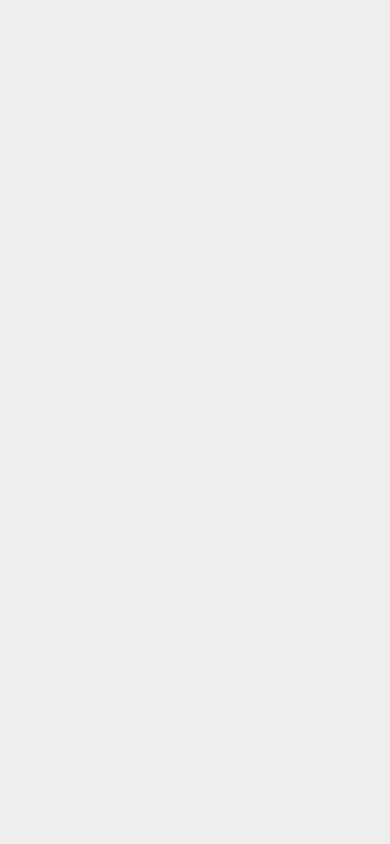
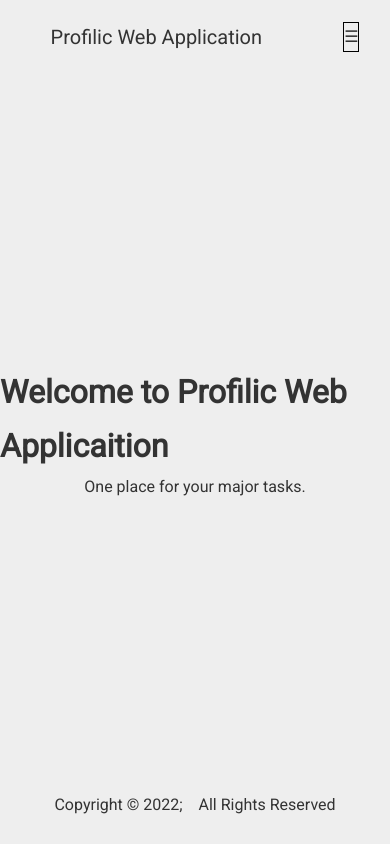
Before and after one commit to Anurag-1427/Major-Project---Profilic, a React (Create React App) app in the folder client/: page /landingpage in a window 390 px wide. Built offline with nearby package versions, Linux system fonts and the light colour scheme.

Commit message:
major bug and landing page added

```diff
--- a/client/public/index.html
+++ b/client/public/index.html
@@ -24,7 +24,10 @@
       work correctly both with client-side routing and a non-root public URL.
       Learn how to configure a non-root public URL by running `npm run build`.
     -->
-    <title>React App</title>
+    <style>
+      @import url('https://fonts.googleapis.com/css2?family=Open+Sans&family=Roboto&display=swap');
+    </style>
+    <title>Profilic - Major Project</title>
   </head>
   <body>
     <noscript>You need to enable JavaScript to run this app.</noscript>
--- a/client/src/App.js
+++ b/client/src/App.js
@@ -10,10 +10,10 @@ import LoginScreen from "./components/screens/LoginScreen";
 import RegisterScreen from "./components/screens/RegisterScreen";
 import ForgotPasswordScreen from "./components/screens/ForgotPasswordScreen";
 import ResetPasswordScreen from "./components/screens/ResetPasswordScreen";
+import LandingPage from "./components/screens/LandingPage";
 
 const App = () => {
   return (
-    <>
     <Router>
       <div className="app">
         <Switch>
@@ -30,10 +30,10 @@ const App = () => {
             path="/resetpassword/:resetToken"
             component={ResetPasswordScreen}
           />
+          <Route exact path="/landingpage" component={LandingPage} />
         </Switch>
       </div>
     </Router>
-    </>
   );
 };
 
--- a/client/src/components/routing/PrivateRoute.js
+++ b/client/src/components/routing/PrivateRoute.js
@@ -3,18 +3,16 @@ import { Redirect, Route } from "react-router-dom";
 
 const PrivateRoute = ({ component: Component, ...rest }) => {
   return (
-    <>
     <Route
       {...rest}
       render={(props) =>
         localStorage.getItem("authToken") ? (
           <Component {...props} />
         ) : (
-            <Redirect to="/login" />
+          <Redirect to="/landingpage" />
         )
       }
     />
-    </>
   );
 };
 
--- /dev/null
+++ b/client/src/components/screens/LandingPage.css
@@ -0,0 +1,133 @@
+*{
+    margin: 0;
+    padding: 0;
+    box-sizing: border-box;
+    overflow: hidden;
+}
+.viewport{
+    width: 100vw;
+    height: 100vh;
+    /* border: 1px solid black; */
+}
+
+/* Navbar */
+.navbar{
+    /* border: 1px solid black; */
+    display: flex;
+    justify-content: space-around;
+}
+.logo{
+    /* border: 1px solid black; */
+    display: flex;
+    align-items: center;
+    justify-content: center;
+    padding: 20px;
+    font-size: 20px;
+}
+.nav_links{
+    /* border: 1px solid red; */
+    display: flex;
+    align-items: center;
+    justify-content: center;
+    /* margin-right: 30px; */
+}
+.link{
+    display: flex;
+    align-items: center;
+    justify-content: center;
+}
+.link a {
+    margin-left: 35px;
+    margin-right: 35px;
+    text-decoration: none;
+    color: coral;
+}
+.hamburger_icon {
+    /* border: 1px solid black; */
+    display: flex;
+    align-items: center;
+    justify-content: center;
+    display: none;
+    cursor: pointer;
+}
+
+/*  Sidenav */
+.sidenav {
+    height: 100%;
+    width: 0;
+    position: fixed;
+    z-index: 1;
+    top: 0;
+    right: 0;
+    background-color: white;
+    overflow-x: hidden;
+    transition: 0.5s;
+    padding-top: 60px;
+    box-shadow: -3px 0 5px 0 #555;
+}
+
+.sidenav a {
+    padding: 8px 8px 8px 32px;
+    text-decoration: none;
+    font-size: 25px;
+    color: #000;
+    display: block;
+    transition: 0.3s;
+}
+
+.sidenav a:hover {
+    color: coral;
+}
+
+.sidenav .closebtn {
+    position: absolute;
+    top: 0;
+    right: 25px;
+    font-size: 36px;
+    margin-left: 50px;
+}
+
+/* Landing Screen */
+.landing_screen{
+    min-height: 85vh;
+    display: flex;
+    /* border: 1px solid black; */
+}
+.content{
+    width: 100%;
+    height: 85vh;
+    /* border: 1px solid black; */
+    display: flex;
+    align-items: center;
+    justify-content: center;
+    flex-direction: column;
+}
+/* .right_content{
+    width: 50%;
+    height: 85vh;
+    border: 1px solid black;
+    display: flex;
+    align-items: center;
+    justify-content: center;
+} */
+
+/* Footer */
+.footer{
+    /* border: 1px solid black; */
+    display: flex;
+    align-items: center;
+    justify-content: center;
+}
+
+@media screen and (max-width: 1024px) {
+    .hamburger_icon {
+            display: inline;
+            border: 1px solid black;
+            display: flex;
+            align-items: center;
+            justify-content: center;
+        }
+    .link{
+        display: none;
+    }
+}
--- /dev/null
+++ b/client/src/components/screens/LandingPage.js
@@ -0,0 +1,50 @@
+import React from "react";
+import { Link } from "react-router-dom";
+import "./LandingPage.css";
+
+const LandingPage = () => {
+  const openNav = () => {
+    document.getElementById("mySidenav").style.width = "250px";
+  };
+  const closeNav = () => {
+    document.getElementById("mySidenav").style.width = "0";
+  };
+  return (
+    <div className="viewport">
+      <div className="navbar">
+        <div className="logo">Profilic Web Application</div>
+        <div className="nav_links">
+          <ul>
+            <div className="link">
+              <Link to="landingpage">Home</Link>
+              <Link to="login">Login</Link>
+              <Link to="register">Register</Link>
+            </div>
+          </ul>
+          <div className="hamburger_icon" onClick={openNav}>
+            &#9776;
+          </div>
+          <div id="mySidenav" class="sidenav">
+            <Link className="closebtn" onClick={closeNav}>
+              &times;
+            </Link>
+            <Link to="landingpage">Home</Link>
+            <Link to="register">Register</Link>
+            <Link to="login">Login</Link>
+          </div>
+        </div>
+      </div>
+      <div className="landing_screen">
+        <div className="content">
+          <h1>Welcome to Profilic Web Applicaition</h1>
+          <p>One place for your major tasks.</p>
+        </div>
+      </div>
+      <div className="footer">
+        Copyright &copy; 2022; &nbsp;&nbsp; All Rights Reserved
+      </div>
+    </div>
+  );
+};
+
+export default LandingPage;
--- a/client/src/index.css
+++ b/client/src/index.css
@@ -2,10 +2,12 @@
   margin: 0;
   padding: 0;
   box-sizing: border-box;
+  font-family: 'Open Sans', sans-serif;
+    font-family: 'Roboto', sans-serif;
 }
 
 body {
-  font-family: Arial, Helvetica, sans-serif;
+  /* font-family: Arial, Helvetica, sans-serif; */
   line-height: 1.7;
   background: #eee;
   color: #333;
```
Also changed, not shown: client/src/index.js (+7 -4 lines). Lines whose indentation alone changed are shown as unchanged.
